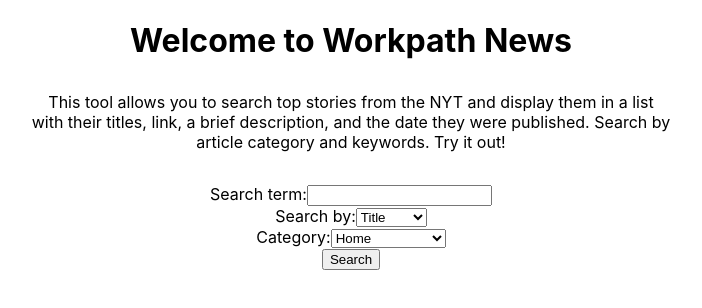
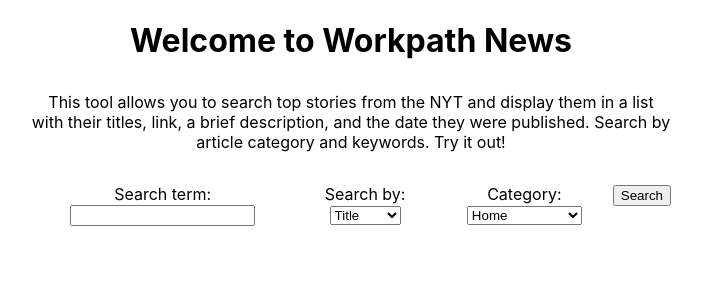
Before and after one commit to tstewart161/workpath-project, a React (Create React App) app in the folder workpath/: page / in a window 1280 px wide. Shown: the top 308 px of the page, without its empty margins (289-991 px from the left). Built offline with nearby package versions, Linux system fonts and the light colour scheme.

Commit message:
Finished css for user input

```diff
--- a/workpath/src/components/Results.js
+++ b/workpath/src/components/Results.js
@@ -46,6 +46,13 @@
     render() {
         return (
             <div>
+                <br/>
+                <br/>
+                {this.props.article_count === 0 &&
+                    <div>
+                        No article results match that search.
+                    </div>
+                }
                 {this.props.article_count > 0 &&
                     <div className="numberOfResults">
                         <u><h4>Number of results: {this.props.article_count}</h4></u>
--- a/workpath/src/components/UserInput.js
+++ b/workpath/src/components/UserInput.js
@@ -13,7 +13,7 @@
             search_term: '',
             search_by: 'title',
             articles: [],
-            article_count: 0
+            article_count: -1
         }
 
         this.handleSubmit = this.handleSubmit.bind(this);
@@ -60,9 +60,9 @@
         return (
             <div>
                 <div>
-                    <form onSubmit={this.handleSubmit}>
+                    <form className="inputForm" onSubmit={this.handleSubmit}>
                         <div>
-                            <label>
+                            <label className="searchBar">
                                 Search term:
                                 <input type="text" name="search_term" onChange={this.handleChange}/>
                             </label>
--- a/workpath/src/styling/UserInput.css
+++ b/workpath/src/styling/UserInput.css
@@ -1,7 +1,10 @@
 form {
-    justify-content: left;
+    display: flex;
+    flex-direction: row;
+    width: 50%;
+    margin: 0 auto;
 }
 
-label {
-    justify-content: left;
+.searchBar {
+    width: min-content;
 }
```
